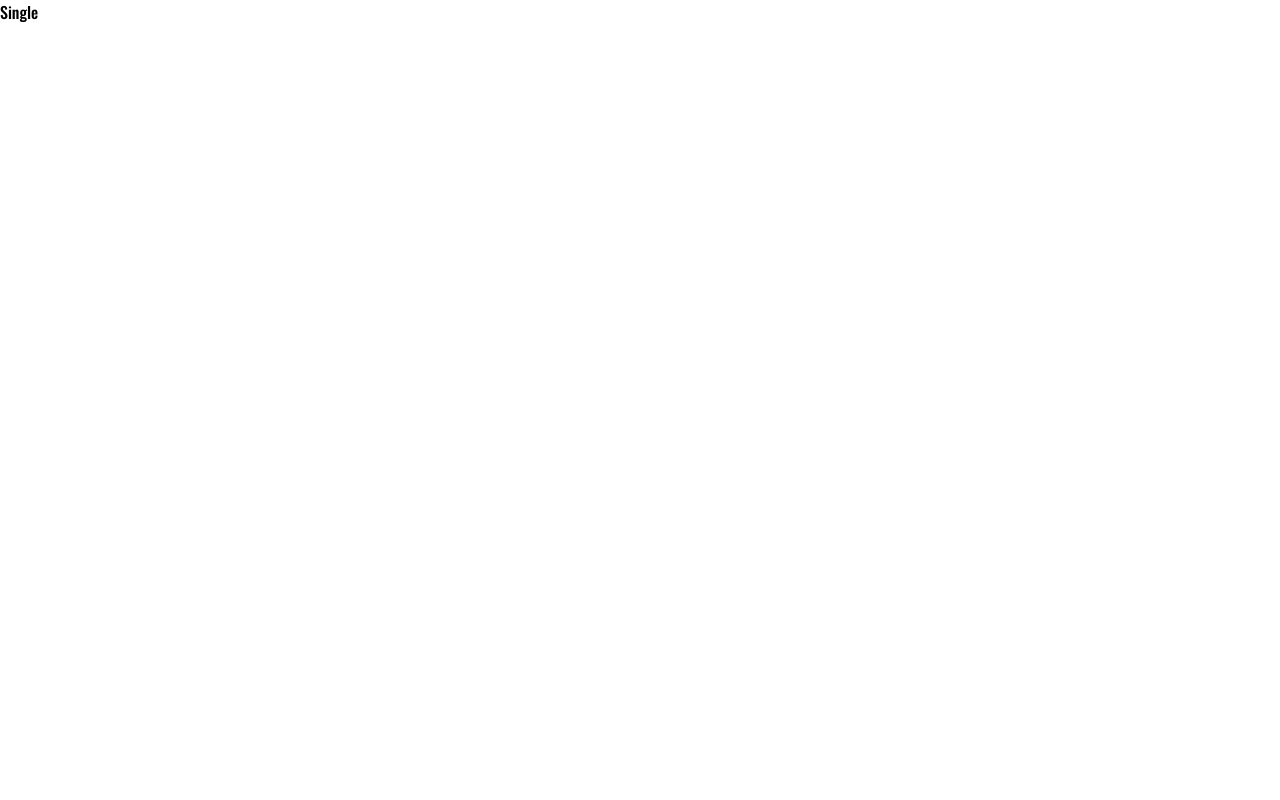
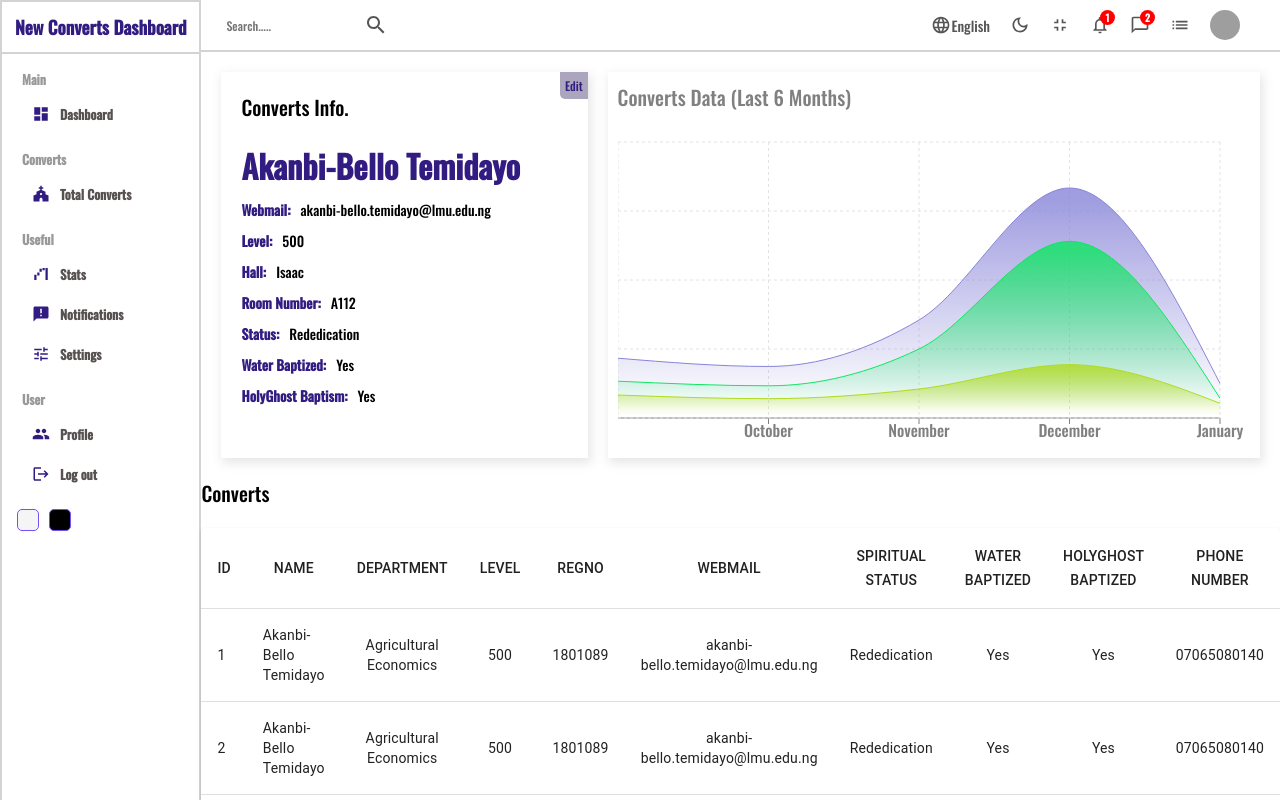
Before and after one commit to Themydee/Altar-Call-HospitalityXEvangelismUnit, a React (Create React App) app: page /users/1 in a window 1280 px wide. Shown: the top 800 px of the page. Built offline with nearby package versions, Linux system fonts and the light colour scheme; grey boxes are pictures that could not be loaded.

Commit message:
Convert details

```diff
--- a/package.json
+++ b/package.json
@@ -11,6 +11,8 @@
     "@testing-library/jest-dom": "^5.17.0",
     "@testing-library/react": "^13.4.0",
     "@testing-library/user-event": "^13.5.0",
+    "flowbite": "^1.8.1",
+    "flowbite-react": "^0.5.0",
     "react": "^18.2.0",
     "react-circular-progressbar": "^2.1.0",
     "react-dom": "^18.2.0",
--- a/src/components/chart/Chart.jsx
+++ b/src/components/chart/Chart.jsx
@@ -35,11 +35,11 @@ const data = [
   },
 ];
 
-const Chart = () => {
+const Chart = ({aspect}) => {
   return (
     <div className='chart'>
-      <div className="title">Last 6 Months</div>
-      <ResponsiveContainer width="100%" aspect={ 2 / 1}>
+      <div className="title"> Converts Data (Last 6 Months)</div>
+      <ResponsiveContainer width="100%" aspect={aspect}>
         <AreaChart width={730} height={250} data={data}
           margin={{ top: 10, right: 30, left: 0, bottom: 0 }}>
           <defs>
--- a/src/components/datatable/datatable.scss
+++ b/src/components/datatable/datatable.scss
@@ -34,17 +34,22 @@
     .cellAction{
         display: flex;
         align-items: center;
-        gap: 15px;
+        gap: 6px;
 
         .viewButton{
-            padding: 2px 5px;
+            padding: 2px 3px;
             border-radius: 5px;
             color: rgb(163, 93, 2);
             border: 1px dashed rgb(207, 111, 0);
+            cursor: pointer;
         }
 
         .deleteButton{
-
+            padding: 2px 3px;
+            border-radius: 5px;
+            color: rgb(187, 7, 7);
+            border: 1px dashed rgba(207, 0, 0, 0.856);
+            cursor: pointer;
         }
     }
 }
--- /dev/null
+++ b/src/components/footer/Footer.jsx
@@ -0,0 +1,9 @@
+import React from 'react'
+
+const Footer = () => {
+  return (
+    <div></div>
+  )
+}
+
+export default Footer
--- /dev/null
+++ b/src/components/footer/footer.scss
@@ -0,0 +1,3 @@
+.footer{
+    flex: 2;
+}
--- a/src/pages/datatablesource.js
+++ b/src/pages/datatablesource.js
@@ -16,7 +16,7 @@ export const columns = [
     },
     { field: 'hall', headerName: 'Hall', type: 'number', width: 60},
     { field: 'dept', headerName: 'Department', width: 80 },
-    { field: 'webmail', headerName: 'Webmail', width: 80 },
+    { field: 'webmail', headerName: 'Webmail', width: 200 },
     {
         field: 'status',
         headerName: 'Status',
@@ -32,7 +32,7 @@ export const columns = [
     {
         field: 'baptized',
         headerName: 'Water Baptized',
-        width: 130 ,
+        width: 80 ,
         renderCell:(params)=>{
             return (
                 <div className={`cellWithBaptized ${params.row.baptized}`}>
@@ -43,8 +43,8 @@ export const columns = [
     },
     {
         field: 'spirit',
-        headerName: 'Holy Ghost Baptism',
-        width: 130,
+        headerName: 'HolyGhost Baptism',
+        width: 80,
         renderCell:(params)=>{
             return (
                 <div className={`cellWithSpirit ${params.row.spirit}`}>
@@ -122,4 +122,69 @@ export const rows = [
         baptized: 'Yes',
         spirit: 'No',
     },
+    {
+        id: 6,
+        name: 'Akanbi-Bello Temidayo',
+        dept: 'Agricultural Economics',
+        level: '500',
+        reg: '1801089',
+        room: 'A112',
+        hall: 'Isaac',
+        webmail: 'akanbi-bello.temidayo@lmu.edu.ng',
+        status: 'Rededication',
+        baptized: 'No',
+        spirit: 'No',
+    },
+    {
+        id: 7,
+        name: 'Idowu Oluwatoni',
+        dept: 'Food Science',
+        level: '300',
+        reg: '1801123',
+        room: 'B112',
+        hall: 'Abigail',
+        webmail: 'idowu.oluwatoni@lmu.edu.ng',
+        status: 'NewConvert',
+        baptized: 'Yes',
+        spirit: 'No',
+    },
+    {
+        id: 8,
+        name: 'Jude Success',
+        dept: 'Agricultural Extension',
+        level: '200',
+        reg: '1800098',
+        room: 'D204',
+        hall: 'Sarah',
+        webmail: 'jude.success@lmu.edu.ng',
+        status: 'Rededication',
+        baptized: 'No',
+        spirit: 'Yes',
+    },
+    {
+        id: 9,
+        name: 'Oluwaniyi Tolu',
+        dept: 'E.I.E',
+        level: '100',
+        reg: '1801198',
+        room: 'C406',
+        hall: 'Daniel',
+        webmail: 'oluwaniyi.toluwanimi@lmu.edu.ng',
+        status: 'NewConvert',
+        baptized: 'Yes',
+        spirit: 'Yes',
+    },
+    {
+        id: 10,
+        name: 'Favour Martins',
+        dept: 'Mass Communication',
+        level: '400',
+        reg: '1801089',
+        room: 'G401',
+        hall: 'Sarah',
+        webmail: 'akanbi-bello.temidayo@lmu.edu.ng',
+        status: 'Rededication',
+        baptized: 'Yes',
+        spirit: 'No',
+    },
 ]
--- a/src/pages/home/Home.jsx
+++ b/src/pages/home/Home.jsx
@@ -6,6 +6,7 @@ import Widgets from '../../components/widgets/Widgets'
 import Chart from '../../components/chart/Chart'
 import Featured from '../../components/featured/Featured'
 import Table from '../../components/table/Table'
+import Footer from '../../components/footer/Footer'
 
 const Home = () => {
   return (
@@ -22,17 +23,12 @@ const Home = () => {
 
         <div className="charts">
           <Featured />
-          <Chart />
+          <Chart  aspect={2/1}/>
         </div>
 
-        {/* <div className="listContainer">
-          <div className="listTitle">
-            Converts
-            <br />
-            <br />
-            <Table />
-          </div>
-        </div> */}
+      <div className="footer">
+        <Footer />
+      </div>
       </div>
     </div>
 
--- a/src/pages/single/Single.jsx
+++ b/src/pages/single/Single.jsx
@@ -1,9 +1,72 @@
 import React from 'react'
 import './single.scss'
+import Sidebar from '../../components/sidebar/Sidebar'
+import Navbar from '../../components/navbar/Navbar'
+import Chart from '../../components/chart/Chart'
+import Table from '../../components/table/Table'
 
 const Single = () => {
   return (
-    <div>Single</div>
+    <div className='single'>
+      <Sidebar />
+
+      <div className="singleContainer">
+        <Navbar />
+        <div className="top">
+          <div className="left">
+            <div className="editButton">Edit </div>
+            <div className="title">Converts Info.</div>
+            <div className="item">
+              <div className="details">
+                <h1 className="itemTitle">Akanbi-Bello Temidayo</h1>
+
+                <div className="detailItem">
+                  <span className="itemKey">Webmail:</span>
+                  <span className="itemValue">akanbi-bello.temidayo@lmu.edu.ng</span>
+                </div>
+
+                <div className="detailItem">
+                  <span className="itemKey">Level:</span>
+                  <span className="itemValue">500</span>
+                </div>
+
+                <div className="detailItem">
+                  <span className="itemKey">Hall:</span>
+                  <span className="itemValue">Isaac</span>
+                </div>
+
+                <div className="detailItem">
+                  <span className="itemKey">Room Number:</span>
+                  <span className="itemValue">A112</span>
+                </div>
+
+                <div className="detailItem">
+                  <span className="itemKey">Status:</span>
+                  <span className="itemValue">Rededication</span>
+                </div>
+
+                <div className="detailItem">
+                  <span className="itemKey">Water Baptized:</span>
+                  <span className="itemValue">Yes</span>
+                </div>
+
+                <div className="detailItem">
+                  <span className="itemKey">HolyGhost Baptism:</span>
+                  <span className="itemValue">Yes</span>
+                </div>
+              </div>
+            </div>
+          </div>
+          <div className="right">
+            <Chart aspect={2/1}/>
+          </div>
+        </div>
+        <div className="bottom">
+          <div className="title">Converts</div>
+          <Table />
+        </div>
+      </div>
+    </div>
   )
 }
 
--- a/src/pages/single/single.scss
+++ b/src/pages/single/single.scss
@@ -0,0 +1,74 @@
+.single{
+    display: flex;
+    width: 100%;
+
+    .singleContainer{
+        flex: 5;
+
+        .top{
+            padding: 20px;
+            display: flex;
+            gap: 20px;
+
+            .left{
+                flex: 1;
+                -webkit-box-shadow: 2px 4px 10px 1px rgba(0, 0, 0, 0.47);
+                box-shadow: 2px 4px 10px 1px rgba(201, 201, 201, 0.47);
+                padding: 20px;
+                position: relative;
+
+
+                .editButton{
+                    position: absolute;
+                    top: 0;
+                    right: 0;
+                    padding: 5px;
+                    font-size: 12px;
+                    color: #321c81;
+                    background-color: #4e447479;
+                    cursor: pointer;
+                    border-radius: 0px 0px 0px 5px;
+                }
+
+                .item{
+                    display: flex;
+                    gap: 20px;
+
+                    .details{
+                        .itemTitle{
+                            margin-bottom: 10px;
+                            color: #321c81;
+                        }
+
+                        .detailItem{
+                            margin-bottom: 10px;
+                            font-size: 14px;
+
+                            .itemKey{
+                                font-weight: bold;
+                                color: #321c81;
+                                margin-right: 10px;
+                            }
+
+                            .itemValue{
+                                font-weight: 300;
+
+                            }
+                        }
+                    }
+                }
+
+            }
+
+            .right{
+                flex: 2;
+            }
+        }
+    }
+
+    .title{
+        font-size: 20px;
+        font-weight: 500;
+        margin-bottom: 20px;
+    }
+}
```
Also changed, not shown: 1 other file (tests, documents, lock files or other folders).
